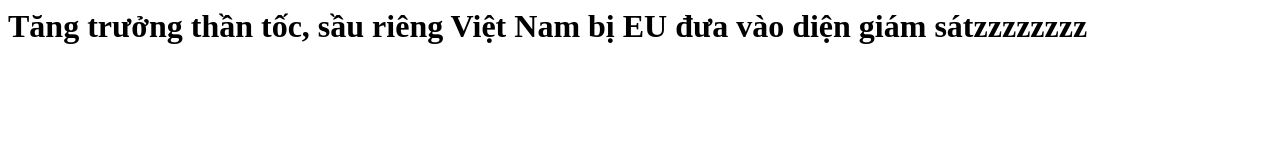
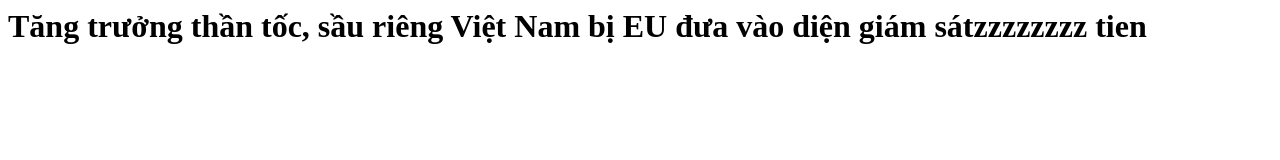
Before and after one commit to YSGleo/DEVWEB, a plain HTML site: page index.html in a window 1280 px wide. Drawn offline with Linux system fonts and the light colour scheme.

Commit message:
sua file index.html

```diff
--- a/index.html
+++ b/index.html
@@ -1,11 +1,13 @@
-<!DOCTYPE html
-<html lang="en">
+<!DOCTYPE html <html lang="en">
+
 <head>
     <meta charset="UTF-8">
     <meta name="viewport" content="width=device-width, initial-scale=1.0">
     <title>facebook</title>
 </head>
+
 <body>
-    <h1>Tăng trưởng thần tốc, sầu riêng Việt Nam bị EU đưa vào diện giám sátzzzzzzzz</h1>
+    <h1>Tăng trưởng thần tốc, sầu riêng Việt Nam bị EU đưa vào diện giám sátzzzzzzzz tien</h1>
 </body>
+
 </html>
```
